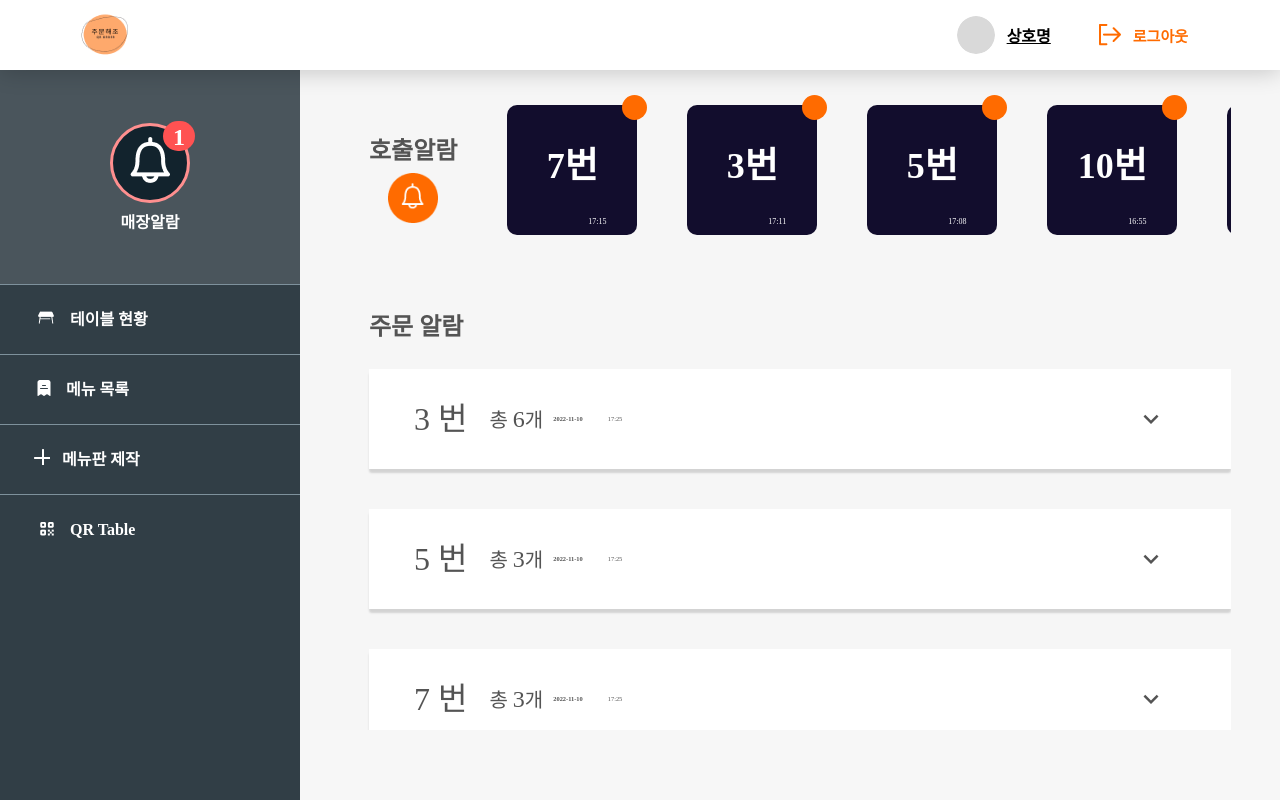
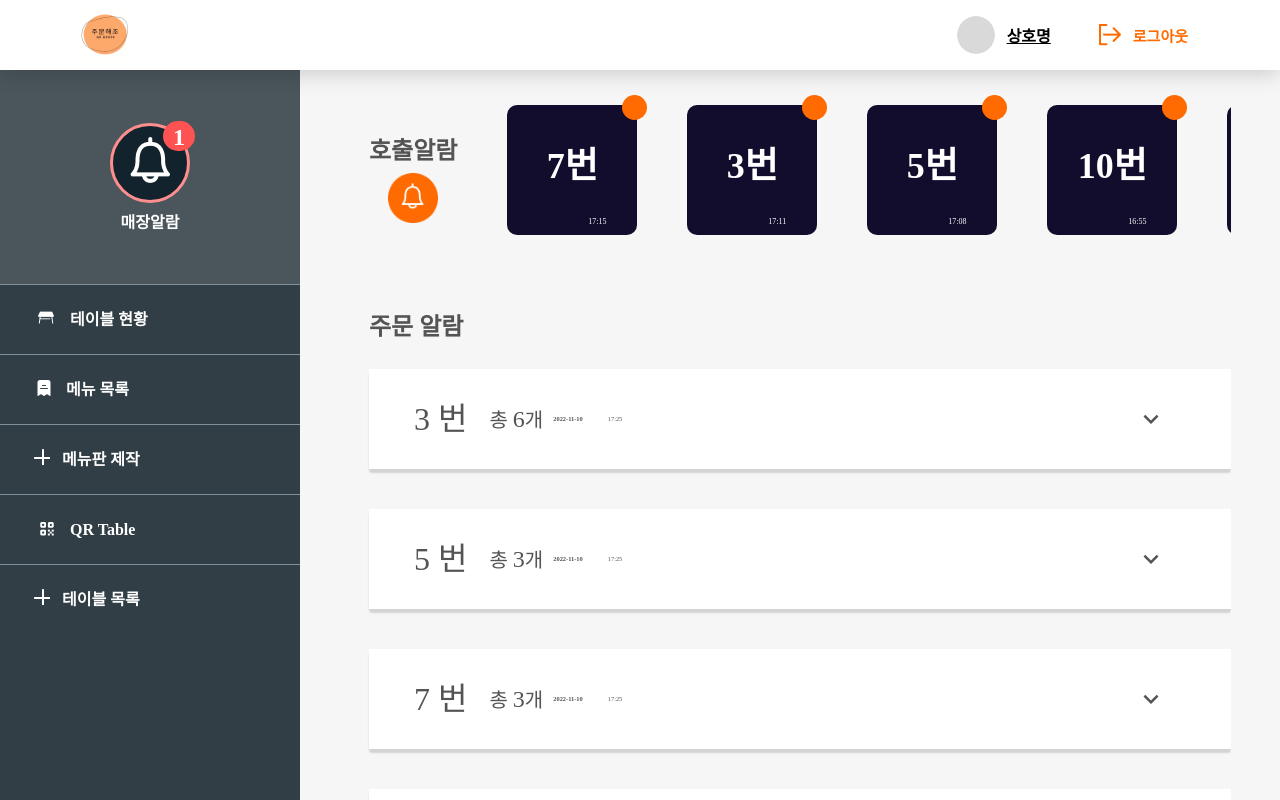
Before and after one commit to codestates-seb/seb40_main_021, a React (Create React App) app in the folder client/: page /user in a window 1280 px wide. Built offline with nearby package versions, Linux system fonts and the light colour scheme.

Commit message:
🔨 Script: gnb qr add page 추가

```diff
--- a/client/src/components/common/Gnb.js
+++ b/client/src/components/common/Gnb.js
@@ -50,9 +50,15 @@ const Gnb = () => {
                     </NavLink>
                 </S.Li>
                 <S.Li>
-                    <NavLink onClick={() => dispatch(gnbToggleOpen(false))} to="qr">
-                        <S.QrImg className="qrImg" active={isActive('/user/qr')} alt="qr icon" />
+                    <NavLink onClick={() => dispatch(gnbToggleOpen(false))} to="create">
+                        <S.QrImg className="qrImg" alt="qr icon" />
                         QR Table
+                    </NavLink>
+                </S.Li>
+                <S.Li>
+                    <NavLink onClick={() => dispatch(gnbToggleOpen(false))} to="/user/qr">
+                        <S.PlusImg className="plusImg" alt="plus icon" />
+                        테이블 목록
                     </NavLink>
                 </S.Li>
                 <S.MSpan>로그아웃</S.MSpan>
--- a/client/src/components/common/Gnb.style.js
+++ b/client/src/components/common/Gnb.style.js
@@ -23,8 +23,8 @@ export const GnbContainer = styled.div`
     left: -100%;
     transition: left 0.3s;
     ${(position) =>
-        position.active &&
-        css`
+    position.active &&
+    css`
         left: 0%;
       `}
   }
@@ -126,7 +126,9 @@ export const Bell = styled.div`
 `;
 export const Li = styled.li`
   list-style: none;
-
+  :hover{
+    color: white;
+  }
   & a {
     height: 70px;
     display: flex;
--- a/client/src/components/common/GnbLayout.js
+++ b/client/src/components/common/GnbLayout.js
@@ -5,7 +5,7 @@ import Gnb from './Gnb';
 
 const Container = styled.div`
    width: 100%;
-   height: calc(100vh - 70px);
+   height: 100vh;
    @media screen and (max-width: 700px) {
       width: 100%;
       padding-top: 50px;
```
